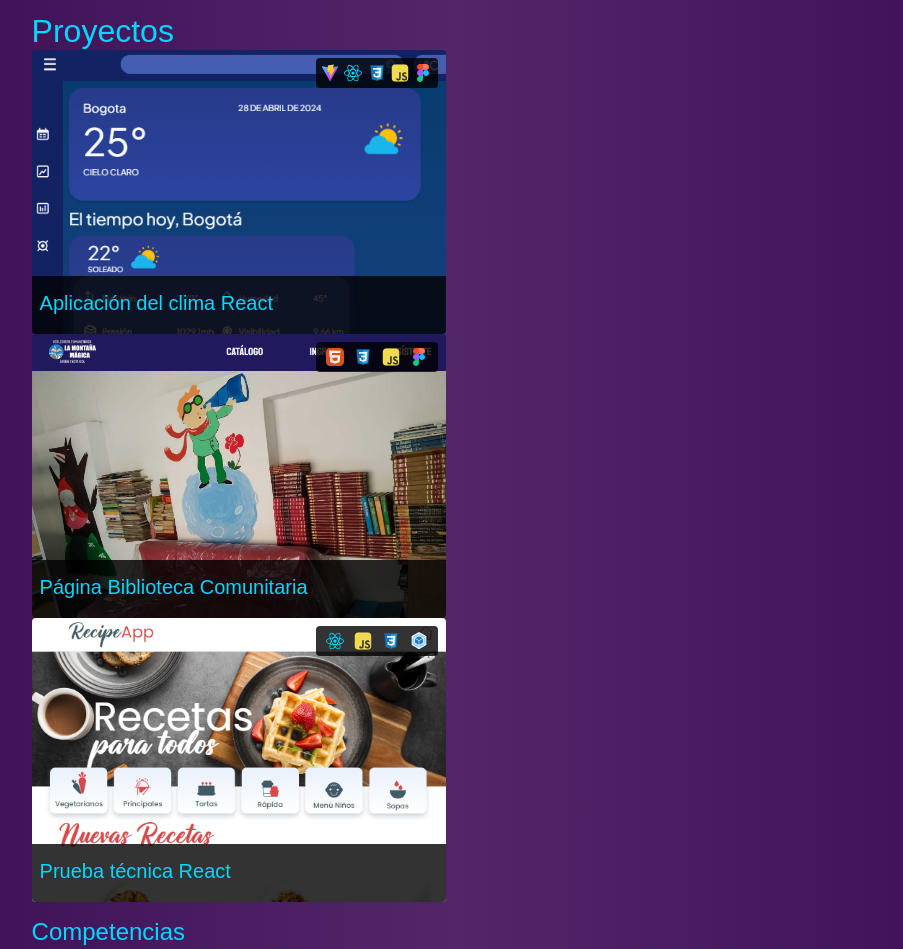
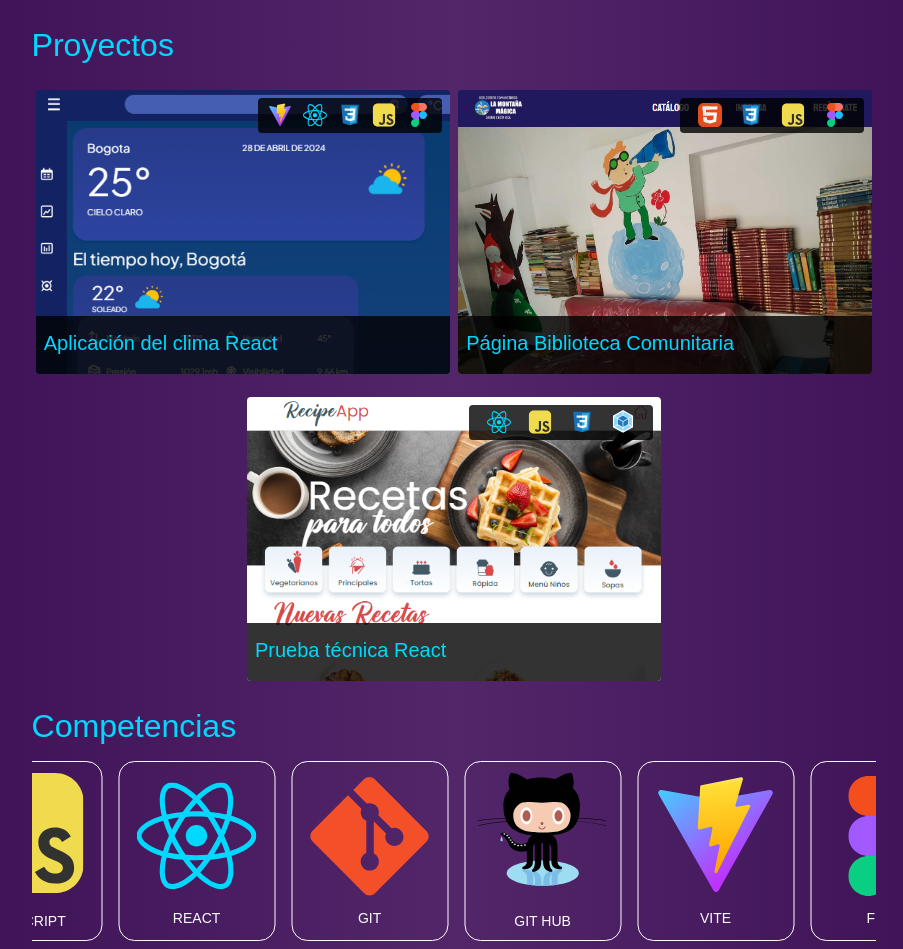
Before and after one commit to juan1988-tech/portafolio-web, a plain HTML site: page index.html in a window 1280 px wide. Shown: the part 719-1668 px from the top of the page, without its empty margins (186-1089 px from the left). Drawn offline with Linux system fonts and the light colour scheme; files whose address does not match are found by name; a web font is replaced by a local one.

Commit message:
styles grid projects maded

```diff
--- a/styles/desktop.css
+++ b/styles/desktop.css
@@ -4,6 +4,7 @@
 
 .main-content{
     width: 66%;
+    max-width: 85.9rem;
 }
 
 .header .button-burguer{
@@ -212,6 +213,10 @@
 }
 
 
+.about-me .about-first-p{
+    font-size: 1.8rem;
+}
+
 .about-me .about-me-title{
     font-size: 3.2rem;
 }
@@ -227,8 +232,24 @@
 
 /*projects*/
 
+.projects{
+    display: grid;
+    grid-template: 6.5rem repeat(2,1fr)/ repeat(2,1fr);
+    grid-template-areas: "projects-title projects-title"
+                         "app-temp public-library"
+                         "aranda-proof aranda-proof";
+    height: 67.9rem;
+    width: 100%;
+    justify-items: center;
+    align-items: center;
+}
+
 .projects .projects-title{
     font-size: 3.2rem;
+    grid-area: projects-title;
+    margin-top: 0;
+    align-self: center;
+    width: 100%;
 }
 
 .projects .project-app-temp,
@@ -236,3 +257,19 @@
 .projects .project-public-library{
     margin: 0;
 }
+
+.projects .project-app-temp{
+    grid-area: app-temp;
+}
+
+.projects .project-public-library{
+    grid-area: public-library;
+}
+
+.projects .project-aranda-proof{
+    grid-area: aranda-proof;
+}
+
+.skills h4{
+    font-size: 3.2rem;
+}
--- a/styles/tablet.css
+++ b/styles/tablet.css
@@ -121,6 +121,7 @@
     width: 41.4rem;
     height: 28.4rem;
     margin: 0 auto;
+    margin-top: 1.6rem;
     }
 
 
@@ -155,6 +156,19 @@
         font-size: 2rem;
     }
 
+    .projects .project-app-temp-stack,
+    .projects .project-aranda-proof-stack{
+        width: 18.4rem;
+        height: 3.5rem;
+    }
+
+    .projects .project-app-temp-stack img,
+    .projects .project-aranda-proof-stack img{
+        width: 2.4rem;
+        height: 2.4rem;
+    }
+
+    /*skills section*/
 
     .skills .stack-container{
         height: 20.1rem;
```
